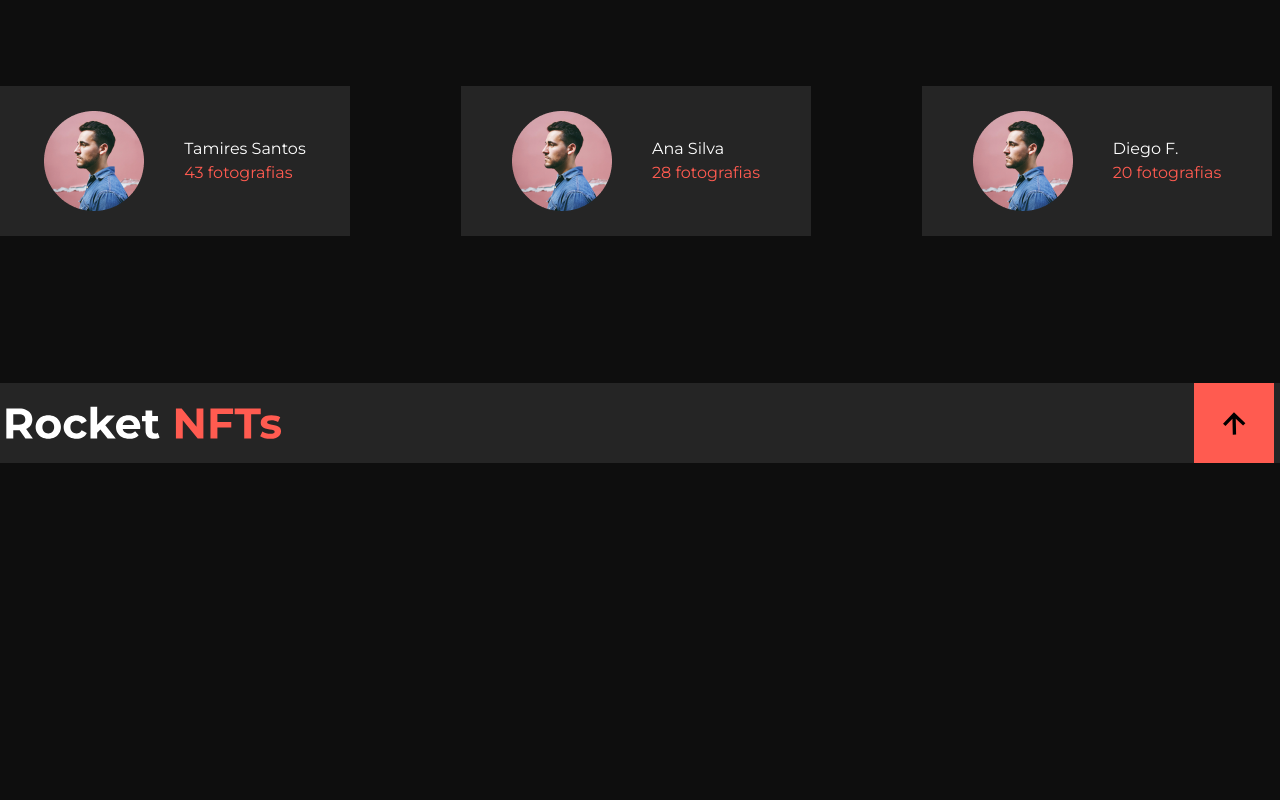
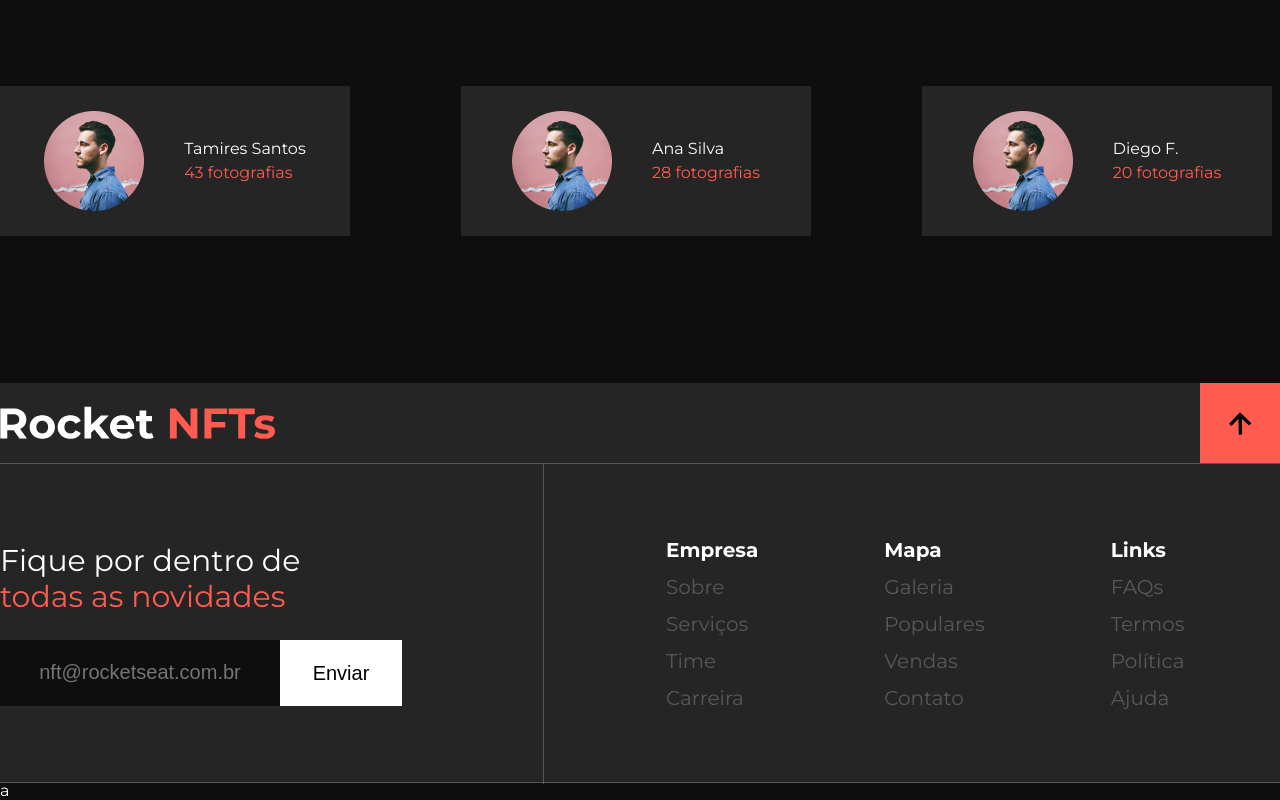
Before and after one commit to andreprogramador01/projeto-rocket-nfts, a plain HTML site: page index.html in a window 1280 px wide. Shown: the part 4213-5013 px from the top of the page. Before the commit the page ends 4676 px from the top, so only its background shows below. Drawn offline with Linux system fonts and the light colour scheme.

Commit message:
finalização do rodape do site

```diff
--- a/css/style.css
+++ b/css/style.css
@@ -259,9 +259,11 @@ footer{
     background: var(--card-color);
     display: flex;
     justify-content:center;
+    flex-wrap:wrap;
 }
 .linkagem-topo{
     width: 1268px;
+    flex-basis:100%;
     display: flex;
     justify-content:space-between;
 }
@@ -276,3 +278,70 @@ footer{
 .linkagem-topo .logo{
     width: 276px;
 }
+.menu{
+    width: 1282px;
+    height:320px;
+    display:flex;
+    border-top:1px solid var(--subtitle-color);
+    border-bottom:1px solid var(--subtitle-color);
+}
+.menu__esquerda{
+    width: 544px;
+    display: flex;
+    flex-direction: column;
+    justify-content: center;
+    height: 320px;
+    border-right: 1px solid var(--subtitle-color);
+}
+.menu__texto{
+    width:350px;
+    font-size:30px;
+    font-weight: 400;
+    line-height: 36px;
+
+}
+.menu__form{
+    display: flex;
+    margin-top:25px;
+}
+.menu__form input{
+    outline:none;
+    width: 280px;
+    background: var(--body-background);
+    text-align:center;
+    border:none;
+
+}
+.menu__form button{
+    width:122px;
+    background:var(--text-color);
+    color:var(--black-text);
+    border:none;
+    cursor:pointer;
+}
+.menu__form input, .menu__form button{
+    height:66px;
+    font-size:20px;
+    line-height:24px;
+}
+.menu__direita{
+    display: flex;
+    gap:126px;
+    padding-left:122px;
+}
+.menu__direita ul{
+    margin-top: 74px;
+
+}
+.menu__direita li{
+    margin-bottom: 13px;
+}
+.menu__direita a{
+    text-decoration:none;
+    line-height:24px;
+    font-size:20px;
+    color:var(--subtitle-color)
+}
+.menu__direita strong{
+    font-weight: 700;
+}
--- a/index.html
+++ b/index.html
@@ -191,12 +191,52 @@
             </article>
 
         </section>
-        <footer>
+        <footer id="rodape">
             <div class="linkagem-topo">
                 <img class="logo" src="assets/logo.svg" alt="">
                 <p class="link"><img src="assets/arrow-black.svg" alt=""></p>
             </div>
+            <div class="menu">
+                <div class="menu__esquerda">
+                    <p class="menu__texto">
+                        Fique por dentro de <span class="texto-laranja"> todas as novidades</span>
+                    </p>
+                    <form action="#" class="menu__form">
+                        <input type="text" placeholder="nft@rocketseat.com.br" />
+                        <button type="submit">Enviar</button>
+                    </form>
+                </div>
+                <div class="menu__direita">
+                    <ul>
+                        <li><a href="#"><strong>Empresa</strong></a></li>
+                        <li><a href="#">Sobre</a></li>
+                        <li><a href="#">Serviços</a></li>
+                        <li><a href="#">Time</a></li>
+                        <li><a href="#">Carreira</a></li>
+                    </ul>
+                    <ul>
+                        <li><a href="#"><strong>Mapa</strong></a></li>
+                        <li><a href="#">Galeria</a></li>
+                        <li><a href="#">Populares</a></li>
+                        <li><a href="#">Vendas</a></li>
+                        <li><a href="#">Contato</a></li>
+                    </ul>
+                    <ul>
+                        <li><a href="#"><strong>Links</strong></a></li>
+                        <li><a href="#">FAQs</a></li>
+                        <li><a href="#">Termos</a></li>
+                        <li><a href="#">Política</a></li>
+                        <li><a href="#">Ajuda</a></li>
+                    </ul>
+
+                </div>
+
+
+
+            </div>
+
         </footer>
+        a
     </main>
 </body>
 </html>
```
